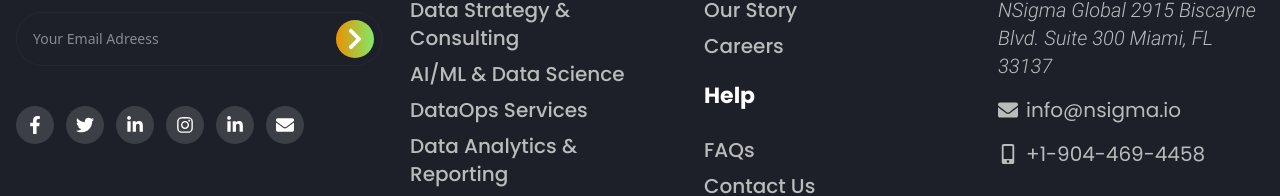
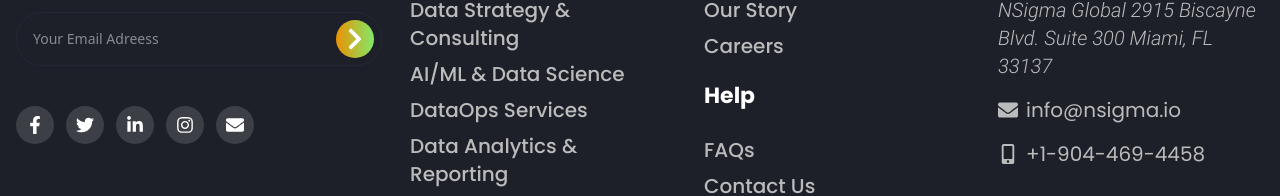
Before and after one commit to nleg1010/Nsigma, a Next.js app: page /contact-us in a window 1280 px wide. Shown: the part 1261-1457 px from the top of the page. Built offline with nearby package versions, Linux system fonts and the light colour scheme.

Commit message:
update footer and header

```diff
--- a/src/components/footer.tsx
+++ b/src/components/footer.tsx
@@ -65,7 +65,7 @@
 					<ul className="flex items-center flex-wrap gap-3">
 						<li>
 							<Link
-								href="#"
+								href="htts://facebook.com"
 								className="text-lg text-white hover:bg-lightGray transition-colors bg-lightGray/20 h-[38px] w-[38px] inline-flex items-center justify-center rounded-full"
 							>
 								<FaFacebookF />
@@ -73,7 +73,7 @@
 						</li>
 						<li>
 							<Link
-								href="#"
+								href="htts://x.com"
 								className="text-lg text-white hover:bg-lightGray transition-colors bg-lightGray/20 h-[38px] w-[38px] inline-flex items-center justify-center rounded-full"
 							>
 								<FaTwitter />
@@ -81,7 +81,7 @@
 						</li>
 						<li>
 							<Link
-								href="#"
+								href="htts://linkedin.com"
 								className="text-lg text-white hover:bg-lightGray transition-colors bg-lightGray/20 h-[38px] w-[38px] inline-flex items-center justify-center rounded-full"
 							>
 								<FaLinkedinIn />
@@ -89,23 +89,16 @@
 						</li>
 						<li>
 							<Link
-								href="#"
+								href="htts://instagram.com"
 								className="text-lg text-white hover:bg-lightGray transition-colors bg-lightGray/20 h-[38px] w-[38px] inline-flex items-center justify-center rounded-full"
 							>
 								<FaInstagram />
 							</Link>
 						</li>
+
 						<li>
 							<Link
-								href="#"
-								className="text-lg text-white hover:bg-lightGray transition-colors bg-lightGray/20 h-[38px] w-[38px] inline-flex items-center justify-center rounded-full"
-							>
-								<FaLinkedinIn />
-							</Link>
-						</li>
-						<li>
-							<Link
-								href="#"
+								href="mailto://info@nsigma.io"
 								className="text-lg text-white hover:bg-lightGray transition-colors bg-lightGray/20 h-[38px] w-[38px] inline-flex items-center justify-center rounded-full"
 							>
 								<FaEnvelope />
@@ -176,7 +169,7 @@
 						<ul className="flex flex-col gap-2">
 							<li>
 								<Link
-									href="#"
+									href="https://nsigma.io/"
 									className="text-xl font-medium text-lightGray hover:text-white transition-colors"
 								>
 									Our Story
@@ -206,7 +199,7 @@
 								</li>
 								<li>
 									<Link
-										href="#"
+										href="/contact-us"
 										className="text-xl font-medium text-lightGray hover:text-white transition-colors"
 									>
 										Contact Us
--- a/src/components/header.tsx
+++ b/src/components/header.tsx
@@ -124,15 +124,15 @@
 const routes = [
 	{
 		name: "Our Expertise",
-		link: "#expertise",
+		link: "https://nsigma.io/#expertise",
 	},
 	{
 		name: "Case Studies",
-		link: "#casestudy",
+		link: "https://nsigma.io/#casestudy",
 	},
 	{
 		name: "About Us",
-		link: "#about",
+		link: "https://nsigma.io/#about",
 	},
 	{
 		name: "Contact Us",
```
